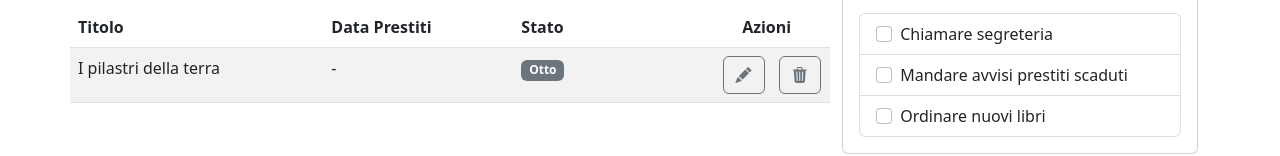
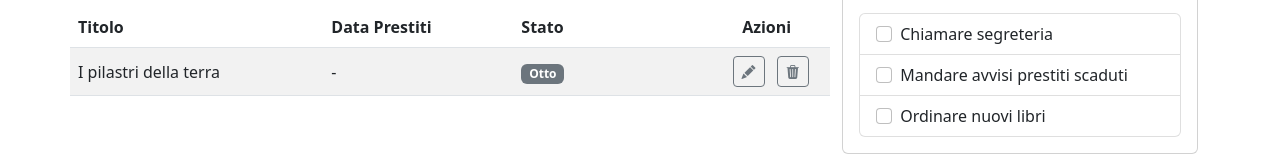
Before and after one commit to buonoalex/html-css-bootstrap-dashboard, a plain HTML site: page index.html in a window 1280 px wide. Shown: the part 145-301 px from the top of the page. Drawn offline with nearby package versions, Linux system fonts and the light colour scheme.

Commit message:
Finish <tr> table setup

```diff
--- a/index.html
+++ b/index.html
@@ -85,29 +85,25 @@
                   </tr>
                 </thead>
                 <tbody>
-                  <tr>
+
+                  <tr class="align-middle">
                     <td class="col-4">I pilastri della terra</td>
                     <td class="col-3">-</td>
                     <td class="col-3 text-white"><span class="badge bg-secondary">Otto</span></td>
                     <td class="col-2">
                       <div class="row justify-content-center">
 
-                        <div class="col-5">
-                          <button type="button" class="btn btn-outline-secondary"><i class="bi bi-pencil-fill"></i></button>
+                        <div class="col-5 ps-4">
+                          <button type="button" class="btn btn-outline-secondary btn-sm"><i class="bi bi-pencil-fill"></i></button>
                         </div>
 
-                        <div class="col-5">
-                          <button type="button" class="btn btn-outline-secondary"><i class="bi bi-trash3-fill"></i></button>
+                        <div class="col-5 pe-5">
+                          <button type="button" class="btn btn-outline-secondary btn-sm"><i class="bi bi-trash3-fill"></i></button>
                         </div>
 
                       </div>
                   </tr>
-                  <tr>
 
-                  </tr>
-                  <tr>
-
-                  </tr>
                 </tbody>
 
               </table>
```
